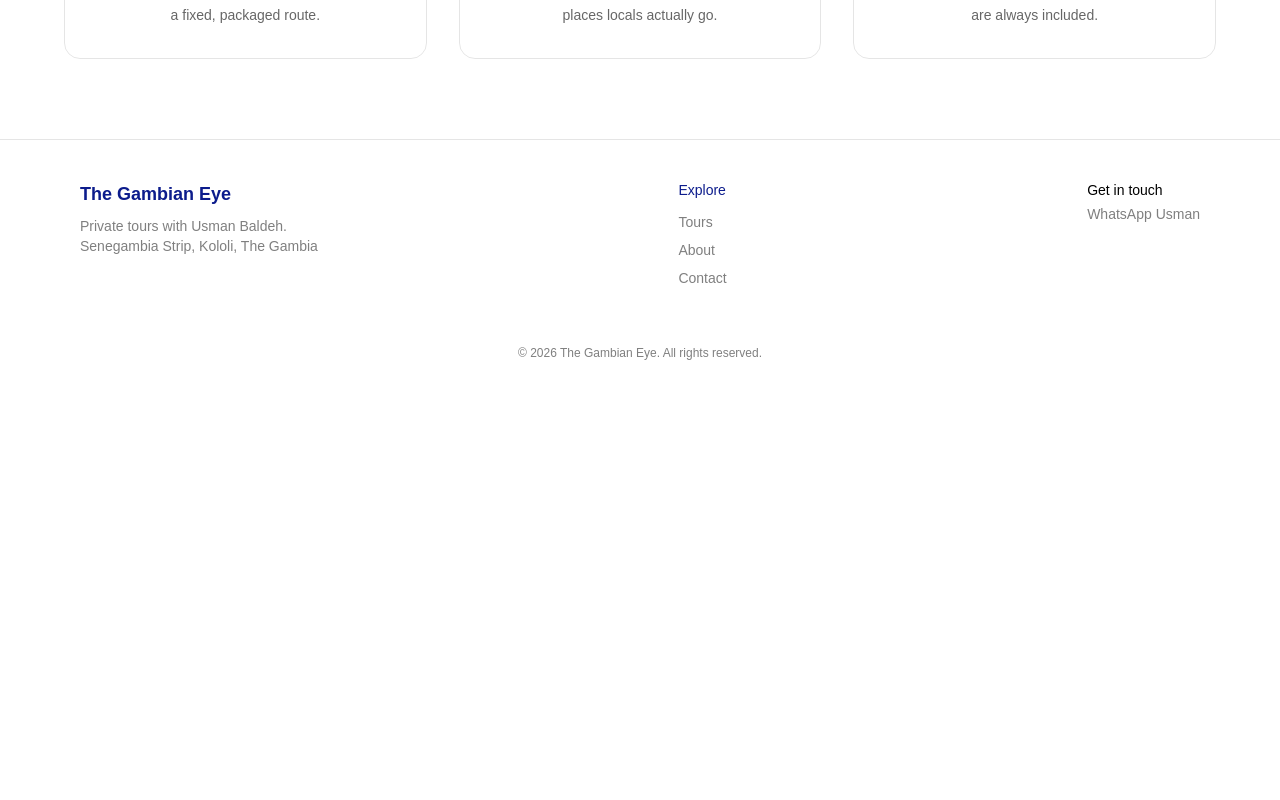
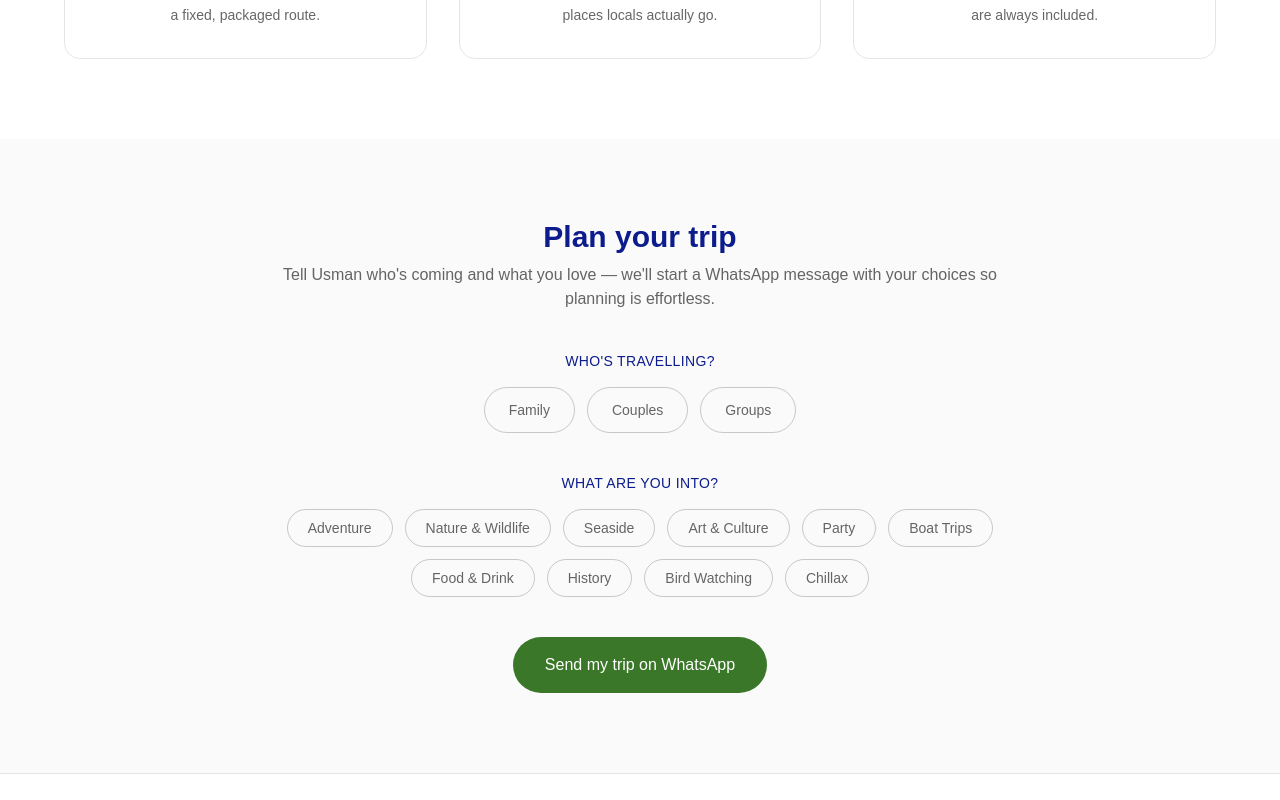
Before and after one commit to ApolloG01/the-gambian-eye-experience, a Next.js app: page / in a window 1280 px wide. Shown: the part 1060-1860 px from the top of the page. Before the commit the page ends 1437 px from the top, so only its background shows below. Built offline with nearby package versions, Linux system fonts and the light colour scheme.

Commit message:
feat: add trip planner section with traveller type and interests filter

```diff
--- /dev/null
+++ b/app/components/TripPlanner.tsx
@@ -0,0 +1,120 @@
+"use client";
+
+import { useState } from "react";
+
+type Traveller = "Family" | "Couples" | "Groups";
+type Interest =
+  | "Adventure"
+  | "Nature & Wildlife"
+  | "Seaside"
+  | "Art & Culture"
+  | "Party"
+  | "Boat Trips"
+  | "Food & Drink"
+  | "History"
+  | "Bird Watching"
+  | "Chillax";
+
+const travellers: Traveller[] = ["Family", "Couples", "Groups"];
+const interests: Interest[] = [
+  "Adventure",
+  "Nature & Wildlife",
+  "Seaside",
+  "Art & Culture",
+  "Party",
+  "Boat Trips",
+  "Food & Drink",
+  "History",
+  "Bird Watching",
+  "Chillax",
+];
+
+export default function TripPlanner() {
+  const [selectedTraveller, setSelectedTraveller] = useState<Traveller | null>(
+    null,
+  );
+  const [selectedInterests, setSelectedInterests] = useState<Interest[]>([]);
+
+  function toggleInterest(interest: Interest) {
+    setSelectedInterests((prev) =>
+      prev.includes(interest)
+        ? prev.filter((i) => i !== interest)
+        : [...prev, interest],
+    );
+  }
+
+  function buildWhatsAppMessage() {
+    const parts: string[] = [
+      "Hi Usman! I'd like to plan a trip in The Gambia.",
+    ];
+    if (selectedTraveller) parts.push(`Travelling as: ${selectedTraveller}.`);
+    if (selectedInterests.length > 0)
+      parts.push(`Interests: ${selectedInterests.join(", ")}.`);
+    return `https://wa.me/2209984010?text=${encodeURIComponent(parts.join(" "))}`;
+  }
+
+  return (
+    <section className="bg-zinc-50 py-20 px-4">
+      <div className="max-w-3xl mx-auto text-center">
+        <h2 className="text-3xl font-bold text-gambia-blue mb-2">
+          Plan your trip
+        </h2>
+        <p className="text-black/60 mb-10">
+          Tell Usman who's coming and what you love — we'll start a WhatsApp
+          message with your choices so planning is effortless.
+        </p>
+
+        {/* Traveller type */}
+        <p className="text-sm font-medium text-gambia-blue mb-4 uppercase tracking-wide">
+          Who's travelling?
+        </p>
+        <div className="flex flex-wrap justify-center gap-3 mb-10">
+          {travellers.map((t) => (
+            <button
+              key={t}
+              onClick={() => setSelectedTraveller(t)}
+              className={`px-6 py-3 rounded-full border text-sm font-medium transition-colors ${
+                selectedTraveller === t
+                  ? "bg-gambia-blue text-white border-gambia-blue"
+                  : "border-black/20 text-black/60 hover:border-gambia-blue hover:text-gambia-blue"
+              }`}
+            >
+              {t}
+            </button>
+          ))}
+        </div>
+
+        {/* Interests */}
+        <p className="text-sm font-medium text-gambia-blue mb-4 uppercase tracking-wide">
+          What are you into?
+        </p>
+        <div className="flex flex-wrap justify-center gap-3 mb-10">
+          {interests.map((interest) => (
+            <button
+              key={interest}
+              onClick={() => toggleInterest(interest)}
+              className={`px-5 py-2 rounded-full border text-sm font-medium transition-colors ${
+                selectedInterests.includes(interest)
+                  ? "bg-gambia-green text-white border-gambia-green"
+                  : "border-black/20 text-black/60 hover:border-gambia-green hover:text-gambia-green"
+              }`}
+            >
+              {interest}
+            </button>
+          ))}
+        </div>
+
+        {/* CTA */}
+
+        <a
+          href={buildWhatsAppMessage()}
+          target="_blank"
+          rel="noopener noreferrer"
+          className="inline-block bg-gambia-green text-white px-8 py-4 rounded-full font-medium hover:opacity-90 transition-opacity"
+        >
+          Send my trip on WhatsApp
+        </a>
+      </div>
+    </section>
+  );
+}
--- a/app/page.tsx
+++ b/app/page.tsx
@@ -1,5 +1,6 @@
 import Link from "next/link";
 import { Sparkles, Gem, ShieldCheck } from "lucide-react";
+import TripPlanner from "./components/TripPlanner";
 
 export default function Home() {
   return (
@@ -88,6 +89,7 @@ export default function Home() {
           </div>
         </div>
       </section>
+      <TripPlanner />
     </>
   );
 }
```
